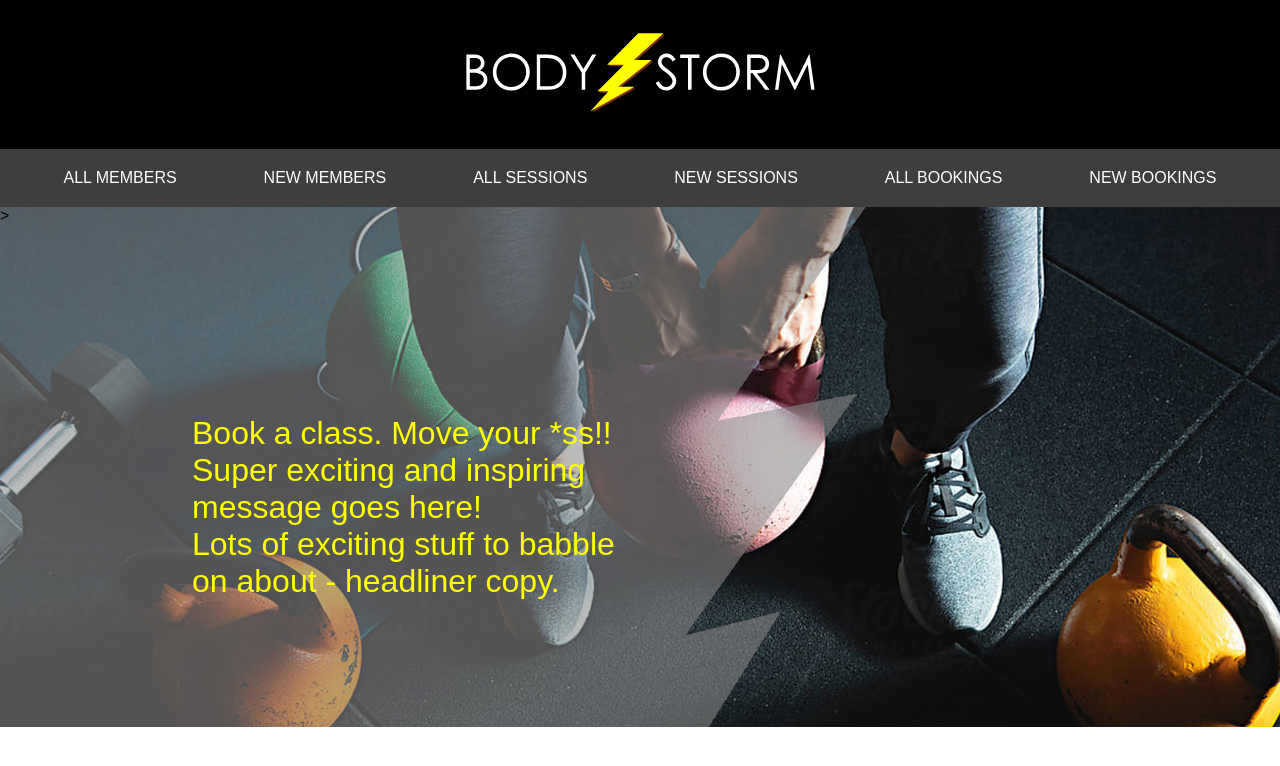
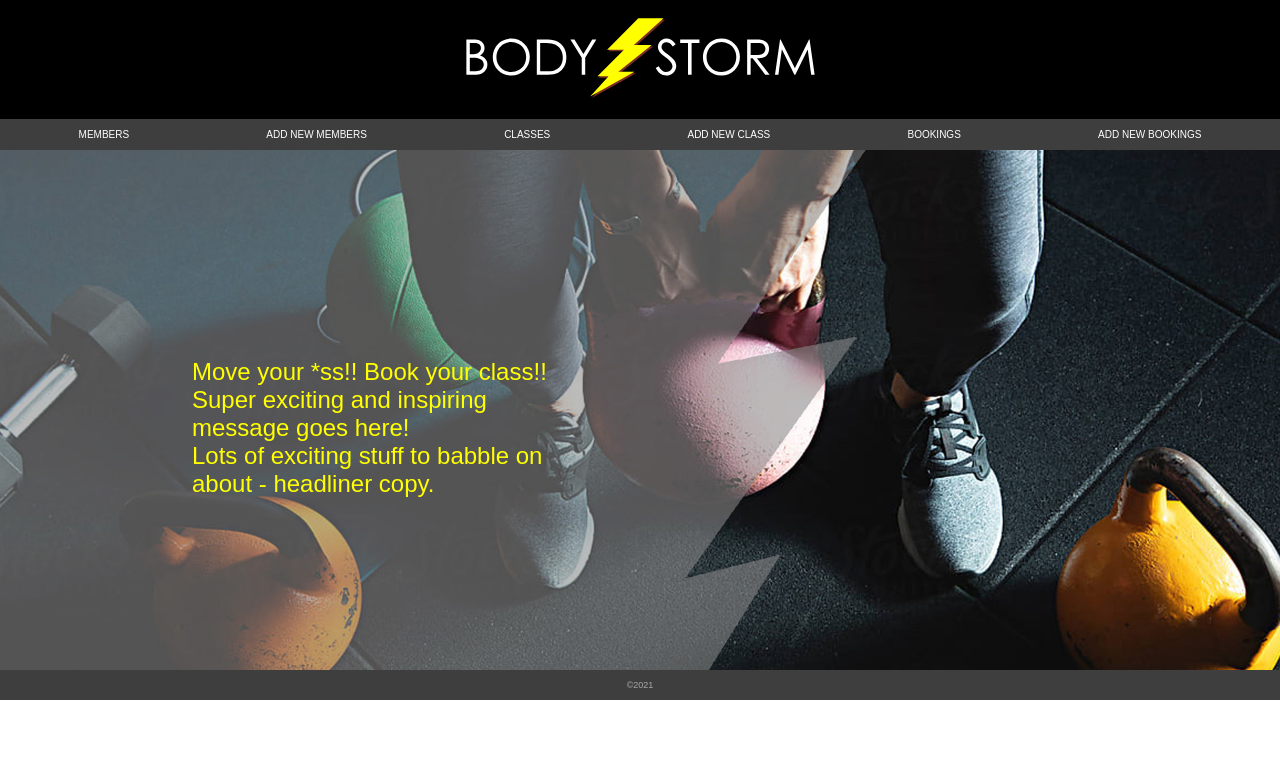
Before and after one commit to ColetteDufficy/solo_project_gym, a Flask app: page /index in a window 1280 px wide. Shown: the top 766 px of the page. Run offline with Flask 2, Linux system fonts and the light colour scheme.

Commit message:
css on index page

```diff
--- a/static/css/style.css
+++ b/static/css/style.css
@@ -17,23 +17,18 @@
   .img-text p {
     color: yellow;
     position: absolute;
-    width: 450px;
-    font-size: xx-large;
+    width: 390px;
+    font-size: x-large;
     top: 40%;
     left: 15%;
   }
 
-  header {
-    border: solid rgb(0,0,0) 0px;
-      /* display: flex;
-      flex-direction: column; */
-    }
 
 
   .logo_banner{
       display: flex;
       color: black;
-      padding: 30px;
+      padding: 15px;
       margin: 0px;
       background-color: black;
       justify-content: center;
@@ -48,7 +43,7 @@
     justify-content: space-around;
     background-color: rgb(62, 62, 62);
     margin: 0px;
-    padding: 20px;
+    padding: 10px;
     font-family: Arial, Helvetica, sans-serif;
 
   }
@@ -63,6 +58,20 @@
   .list li a {
     display: flex;
     color: white;
+    font-size: x-small;
     text-decoration: none;
     justify-content: space-around;
   }
+
+  .footer_section{
+    display: flex;
+    color: rgb(170, 169, 169);
+    font-size: xx-small;
+    list-style-type: none;
+    justify-content: space-around;
+    background-color: rgb(62, 62, 62);
+    margin: 0px;
+    padding: 10px;
+    font-family: Arial, Helvetica, sans-serif;
+
+  }
--- a/templates/base.html
+++ b/templates/base.html
@@ -13,12 +13,12 @@
         </header>
         <nav>
             <ul class="list">
-                <li><a href="/members" target ="">ALL MEMBERS</a></li>
-                <li><a href="/members/new" target ="">NEW MEMBERS</a></li>
-                <li><a href="/sessions" target ="">ALL SESSIONS</a></li>
-                <li><a href="/sessions/new" target ="">NEW SESSIONS</a></li>
-                <li><a href="/bookings" target ="">ALL BOOKINGS</a></li>
-                <li><a href="/bookings/new" target ="">NEW BOOKINGS</a></li>
+                <li><a href="/members" target ="" title="Click to edit members details">MEMBERS</a></li>
+                <li><a href="/members/new" target ="" title="Click to add new member">ADD NEW MEMBERS</a></li>
+                <li><a href="/sessions" target ="" title="Click to edit class details">CLASSES</a></li>
+                <li><a href="/sessions/new" target ="" title="Click to add new class">ADD NEW CLASS</a></li>
+                <li><a href="/bookings" target ="" title="Click to see all bookings">BOOKINGS</a></li>
+                <li><a href="/bookings/new" target ="" title="Click to add new booking">ADD NEW BOOKINGS</a></li>
             </ul>
         </nav>
     </header>
@@ -31,7 +31,9 @@
     </section>
 
 
-
+    <footer class = "footer_section">
+        <p>	&copy;2021</p>
+    </footer>
 
 </body>
 </html>
--- a/templates/index.html
+++ b/templates/index.html
@@ -3,10 +3,10 @@
 {% block content %}
     <div class="img-container">
         <div class="img-text">
-            <p>Book a class. Move your *ss!! <br>
+            <p>Move your *ss!! Book your class!! <br>
                 Super exciting and inspiring message goes here!
                 <br>Lots of exciting stuff to babble on about - headliner copy.
-                </p>>
+                </p>
 
 
         </div>
```
Also changed, not shown: tests/member_test.py (deleted, +0 -8 lines).
